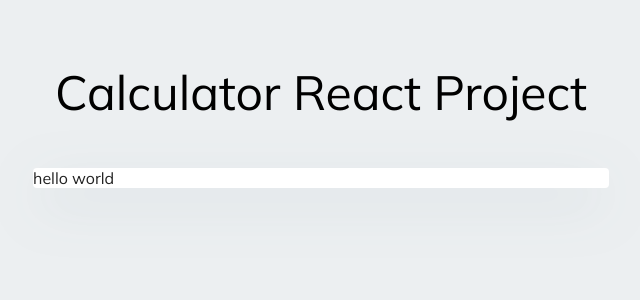
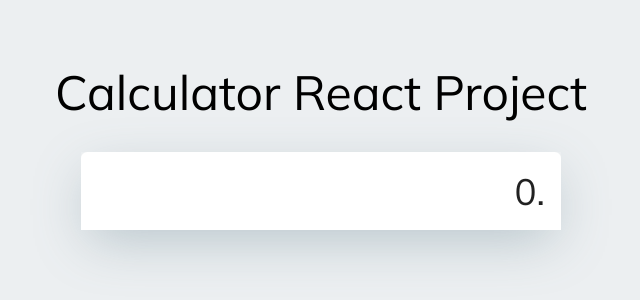
Before and after one commit to alodor24/calculator, a React (Vite) app: page / in a window 1280 px wide. Shown: the top 300 px of the page, without its empty margins (319-959 px from the left). Built offline with nearby package versions, Linux system fonts and the light colour scheme.

Commit message:
Layout screen app

```diff
--- a/src/components/App/App.styles.ts
+++ b/src/components/App/App.styles.ts
@@ -1,7 +1,8 @@
-import { Paper, styled } from "@mui/material";
+import { Box, styled } from '@mui/material';
 
-export const Wrapper = styled(Paper)`
-  &.MuiPaper-root {
-    box-shadow: 0 1rem 3.3rem -.5rem rgba(96,125,139,0.59);
+export const Wrapper = styled(Box)`
+  &.MuiBox-root {
+    box-shadow: 0 1rem 3.3rem -.5rem rgba(96,125,139,0.39);
+    background-color: transparent;
   }
 `;
--- a/src/components/App/App.tsx
+++ b/src/components/App/App.tsx
@@ -1,14 +1,15 @@
-import { Grid, Paper } from "@mui/material";
+import { Grid } from "@mui/material";
 import Layout from "../Layout";
+import ScreenApp from "../ScreenApp";
 import * as SC from './App.styles';
 
 const App = () => {
   return (
     <Layout>
       <Grid container direction="row" justifyContent="center" alignItems="center">
-        <Grid item xs={12} sm={8} md={6}>
+        <Grid item xs={12} sm={7} md={5}>
           <SC.Wrapper>
-            <p>hello world</p>
+            <ScreenApp />
           </SC.Wrapper>
         </Grid>
       </Grid>
--- /dev/null
+++ b/src/components/ScreenApp/ScreenApp.styles.ts
@@ -0,0 +1,21 @@
+import { Paper } from '@mui/material';
+import styled from 'styled-components';
+import { fontSizes } from '../utils/theme';
+
+export const Wrapper = styled(Paper)`
+  &.MuiPaper-root {
+    transition: none;
+    box-shadow: none;
+    border-radius: 0.4rem 0.4rem 0 0;
+    padding: 1rem;
+    text-align: right;
+    font-size: ${fontSizes[0]};
+    white-space: nowrap;
+    text-overflow: clip;
+  };
+
+  span {
+    display: block;
+    overflow: hidden;
+  };
+`;
--- /dev/null
+++ b/src/components/ScreenApp/ScreenApp.tsx
@@ -0,0 +1,11 @@
+import * as SC from './ScreenApp.styles';
+
+const ScreenApp = () => {
+  return (
+    <SC.Wrapper>
+      <span>0.</span>
+    </SC.Wrapper>
+  )
+}
+
+export default ScreenApp;
--- /dev/null
+++ b/src/components/ScreenApp/index.ts
@@ -0,0 +1 @@
+export { default } from './ScreenApp';
--- /dev/null
+++ b/src/components/utils/theme.ts
@@ -0,0 +1,3 @@
+export const fontSizes = [
+  '2.3rem',
+];
```
